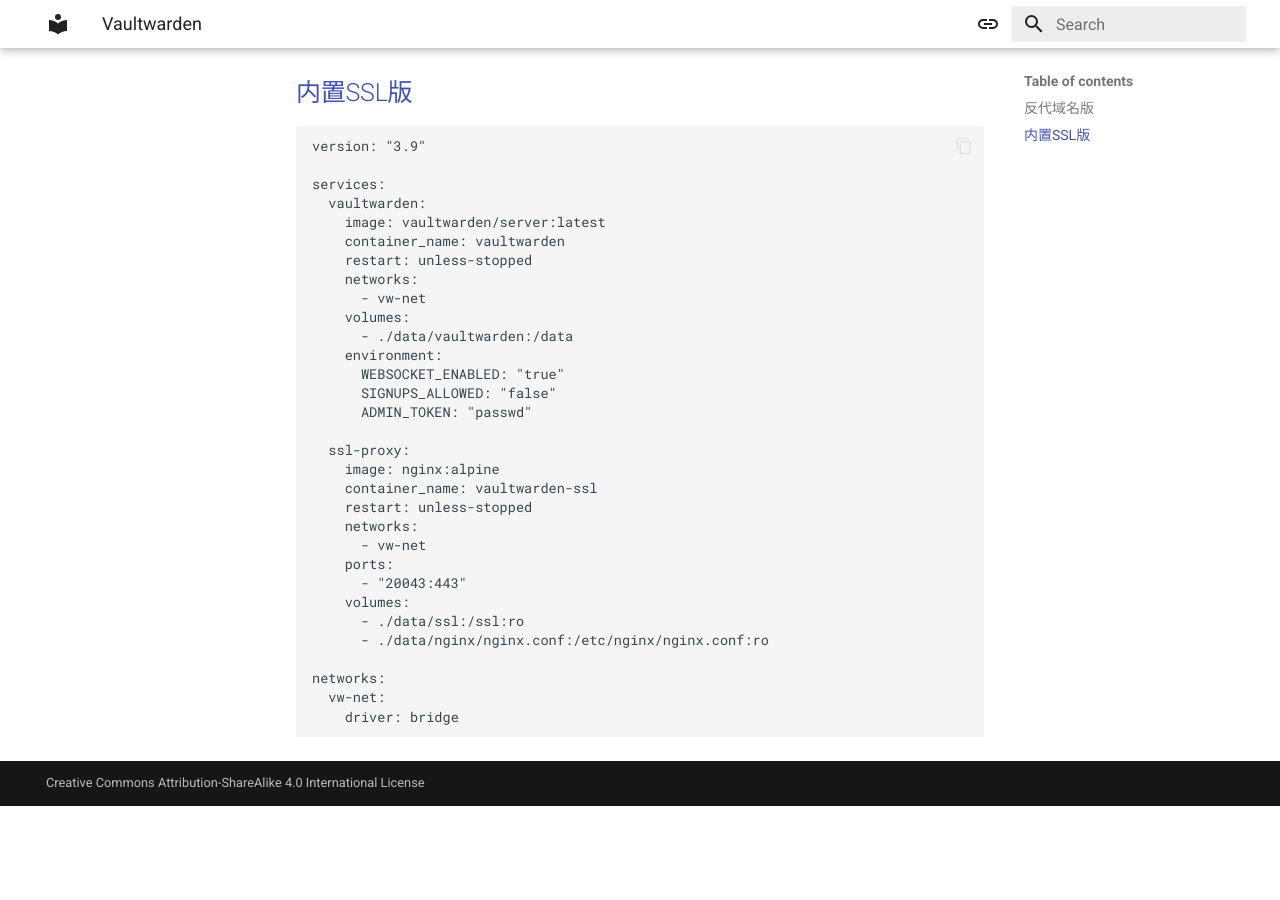
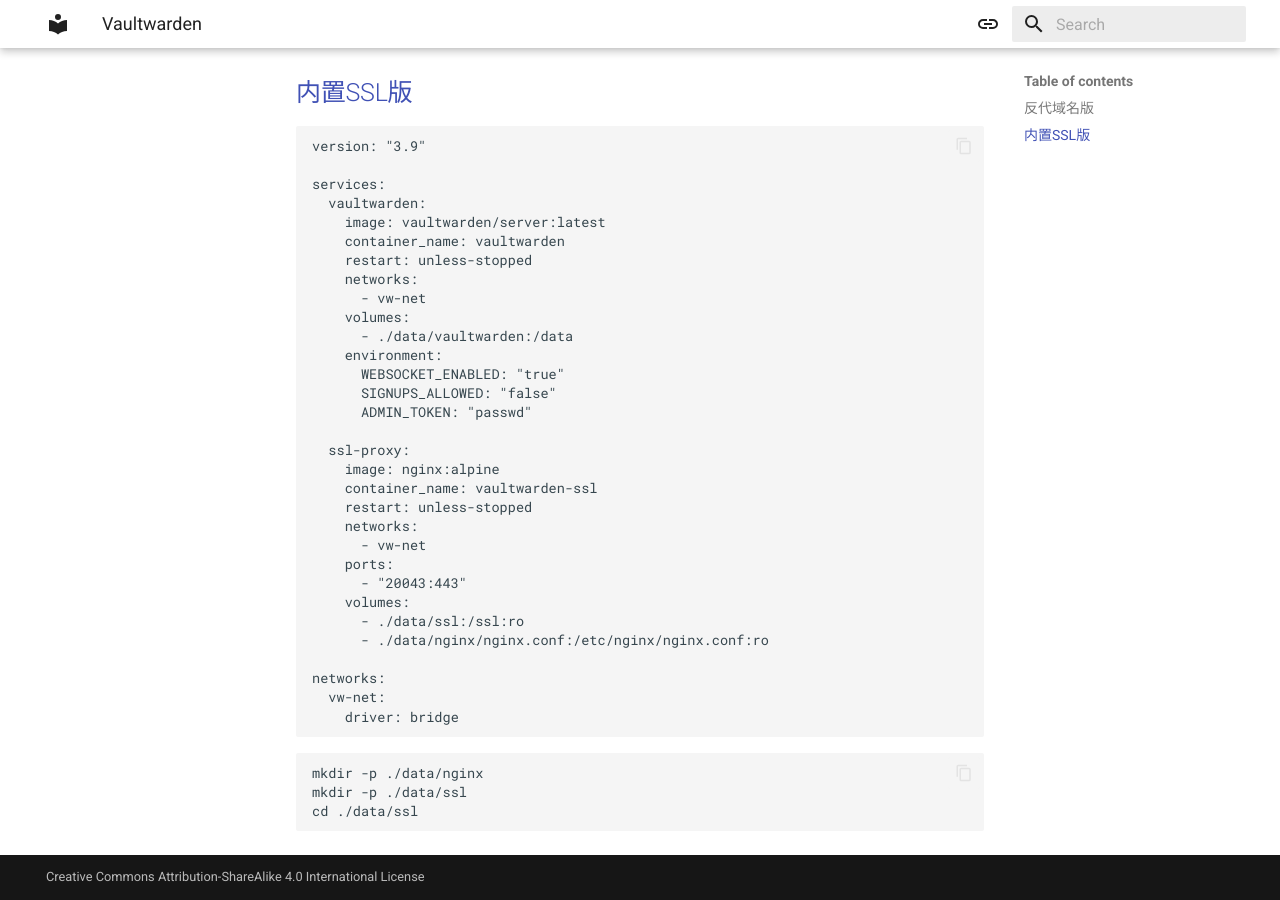
Before and after one commit to Rain-kl/MJJ-REF, an MkDocs documentation site: the page built from docs/Deploy/Vaultwarden.md, in a window 1280 px wide and 900 px high, scrolled down 551 px. Built offline with MkDocs 1.6.1 and Material for MkDocs 9.7.7, drawn with Linux system fonts in a browser that asks for light colours; before the commit the page ends 1357 px from its top, so only the background shows below that.

Commit message:
vault backup: 2025-12-30 20:58:20

````diff
--- a/docs/Deploy/Vaultwarden.md
+++ b/docs/Deploy/Vaultwarden.md
@@ -55,3 +55,10 @@
   vw-net:
     driver: bridge
 ```
+
+```
+mkdir -p ./data/nginx
+mkdir -p ./data/ssl
+cd ./data/ssl
+
+```
````
